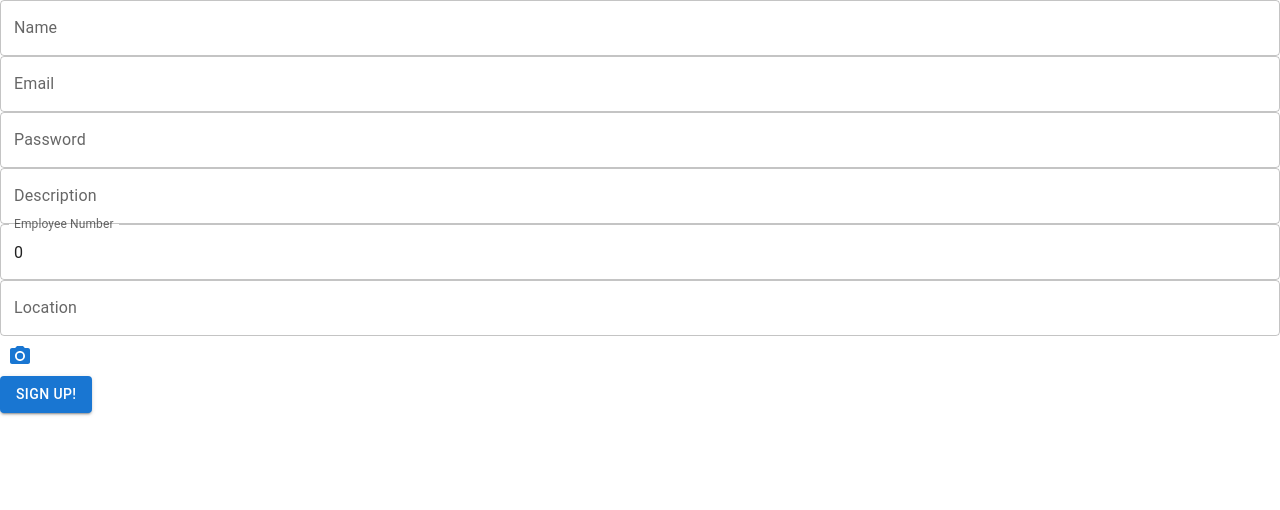
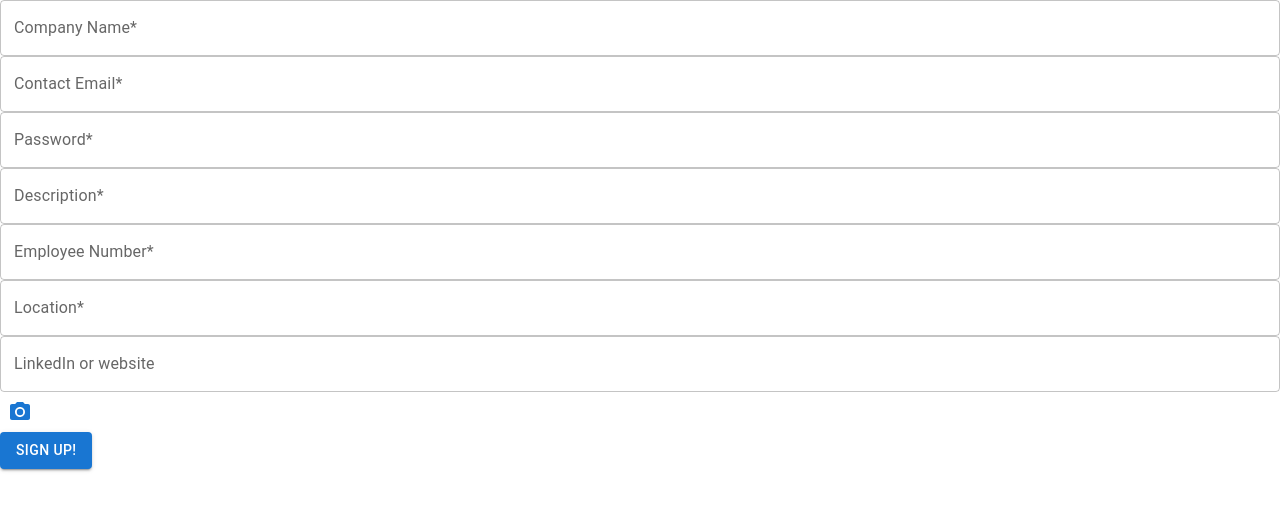
Before and after one commit to gnwx/juniorum, a React (Vite) app in the folder client/: page /signup in a window 1280 px wide. Shown: the top 510 px of the page. Built offline with nearby package versions, Linux system fonts and the light colour scheme.

Commit message:
added link input

```diff
--- a/client/src/components/Post.jsx
+++ b/client/src/components/Post.jsx
@@ -1,7 +1,12 @@
 import React from "react";
 
 const Post = ({ job }) => {
-  return <div>{job.company.name}</div>;
+  return (
+    <div>
+      {job.company.name}
+      {job.company.description}
+    </div>
+  );
 };
 
 export default Post;
--- a/client/src/components/SignupForm.jsx
+++ b/client/src/components/SignupForm.jsx
@@ -20,12 +20,14 @@ const SignupForm = () => {
         email: "",
         password: "",
         description: "",
-        employees: 0,
+        employees: "",
         location: "",
+        link: "",
+
         photo: null,
       }}
       validationSchema={signupValidation}
-      onSubmit={(values, { resetForm, setSubmitting }) => {
+      onSubmit={(values, { resetForm }) => {
         const updatedValues = {
           ...values,
           photo: photoBase64,
@@ -38,7 +40,7 @@ const SignupForm = () => {
         <Form>
           <TextField
             {...getFieldProps("name")}
-            label="Name"
+            label="Company Name*"
             variant="outlined"
             fullWidth
             error={touched.name && Boolean(errors.name)}
@@ -47,7 +49,7 @@ const SignupForm = () => {
 
           <TextField
             {...getFieldProps("email")}
-            label="Email"
+            label="Contact Email*"
             variant="outlined"
             fullWidth
             error={touched.email && Boolean(errors.email)}
@@ -56,7 +58,7 @@ const SignupForm = () => {
 
           <TextField
             {...getFieldProps("password")}
-            label="Password"
+            label="Password*"
             variant="outlined"
             type="password"
             fullWidth
@@ -66,7 +68,8 @@ const SignupForm = () => {
 
           <TextField
             {...getFieldProps("description")}
-            label="Description"
+            multiline
+            label="Description*"
             variant="outlined"
             fullWidth
             error={touched.description && Boolean(errors.description)}
@@ -75,7 +78,7 @@ const SignupForm = () => {
 
           <TextField
             {...getFieldProps("employees")}
-            label="Employee Number"
+            label="Employee Number*"
             variant="outlined"
             type="number"
             fullWidth
@@ -85,11 +88,19 @@ const SignupForm = () => {
 
           <TextField
             {...getFieldProps("location")}
-            label="Location"
+            label="Location*"
             variant="outlined"
             fullWidth
             error={touched.location && Boolean(errors.location)}
             helperText={touched.location && errors.location}
+          />
+          <TextField
+            {...getFieldProps("link")}
+            label="LinkedIn or website"
+            variant="outlined"
+            fullWidth
+            error={touched.link && Boolean(errors.link)}
+            helperText={touched.link && errors.link}
           />
           <Field name="photo">
             {({ field }) => (
--- a/client/src/helpers/signupValidation.js
+++ b/client/src/helpers/signupValidation.js
@@ -3,6 +3,7 @@ import * as Yup from "yup";
 export const signupValidation = Yup.object({
   name: Yup.string().required(),
   email: Yup.string().email().required(),
+  description: Yup.string().required(),
   password: Yup.string().required(),
   employees: Yup.number().required(),
   location: Yup.string().required(),
```
